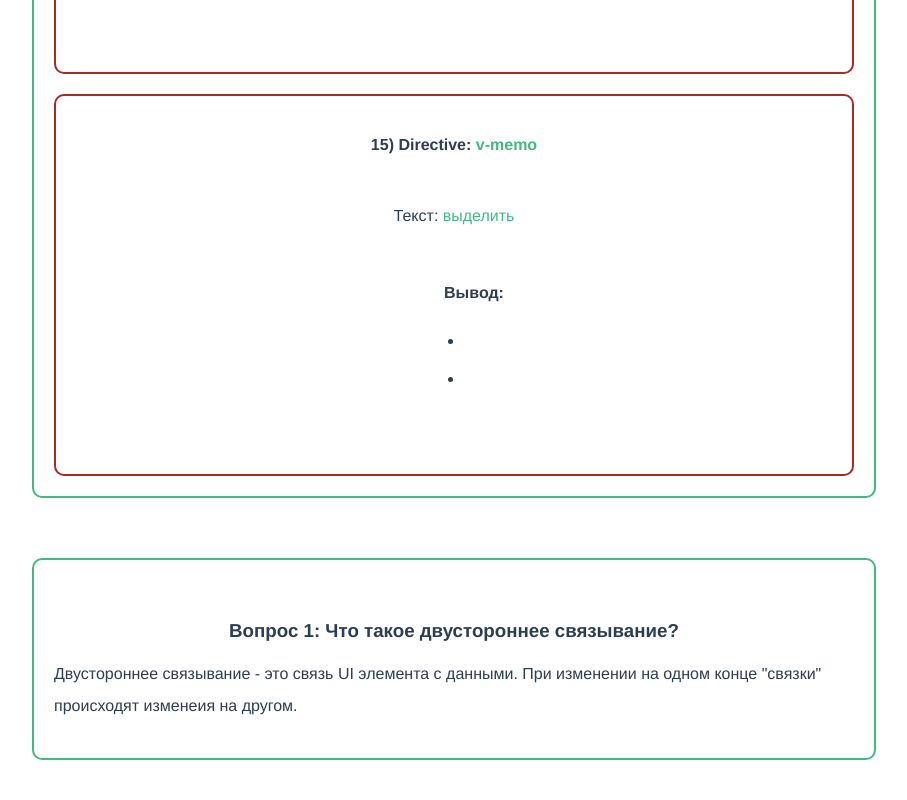
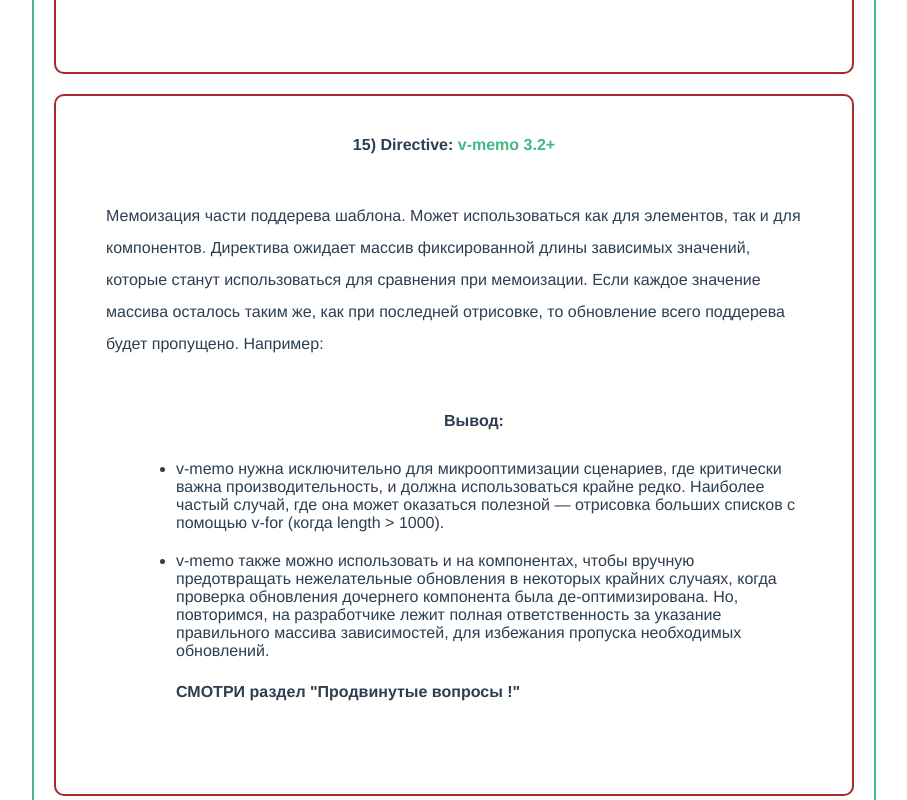
Before and after one commit to Vladimir199406/vue-book, a Vue app: page /#/ in a window 1280 px wide. Shown: the part 10480-11280 px from the top of the page, without its empty margins (186-1093 px from the left). Built offline with nearby package versions, Linux system fonts and the light colour scheme.

Commit message:
que16-memo

```diff
--- a/src/components/questions/Que16/Que16Wrapper.vue
+++ b/src/components/questions/Que16/Que16Wrapper.vue
@@ -352,13 +352,32 @@
             </div>
         </div>
         <div class="block__solution">
-            <h4>15) Directive: <span>v-memo</span></h4>
+            <h4>15) Directive: <span>v-memo 3.2+</span></h4>
             <div class="block__flex-column">
-                <p>Текст: <span>выделить</span></p>
+                <p>
+                    Мемоизация части поддерева шаблона.
+                    Может использоваться как для элементов, так и для компонентов.
+                    Директива ожидает массив фиксированной длины зависимых значений,
+                    которые станут использоваться для сравнения при мемоизации.
+                    Если каждое значение массива осталось таким же, как при последней
+                    отрисовке, то обновление всего поддерева будет пропущено. Например:
+                </p>
                 <ul>
                     <h4>Вывод:</h4>
-                    <li></li>
-                    <li></li>
+                    <li>
+                        v-memo нужна исключительно для микрооптимизации сценариев,
+                        где критически важна производительность, и должна использоваться
+                        крайне редко. Наиболее частый случай, где она может оказаться
+                        полезной — отрисовка больших списков с помощью v-for (когда length > 1000).
+                    </li>
+                    <li>
+                        v-memo также можно использовать и на компонентах, чтобы вручную
+                        предотвращать нежелательные обновления в некоторых крайних случаях,
+                        когда проверка обновления дочернего компонента была де-оптимизирована.
+                        Но, повторимся, на разработчике лежит полная ответственность за указание
+                        правильного массива зависимостей, для избежания пропуска необходимых обновлений.
+                       <p><strong> СМОТРИ раздел "Продвинутые вопросы !" </strong></p>
+                    </li>
                 </ul>
             </div>
         </div>
```
